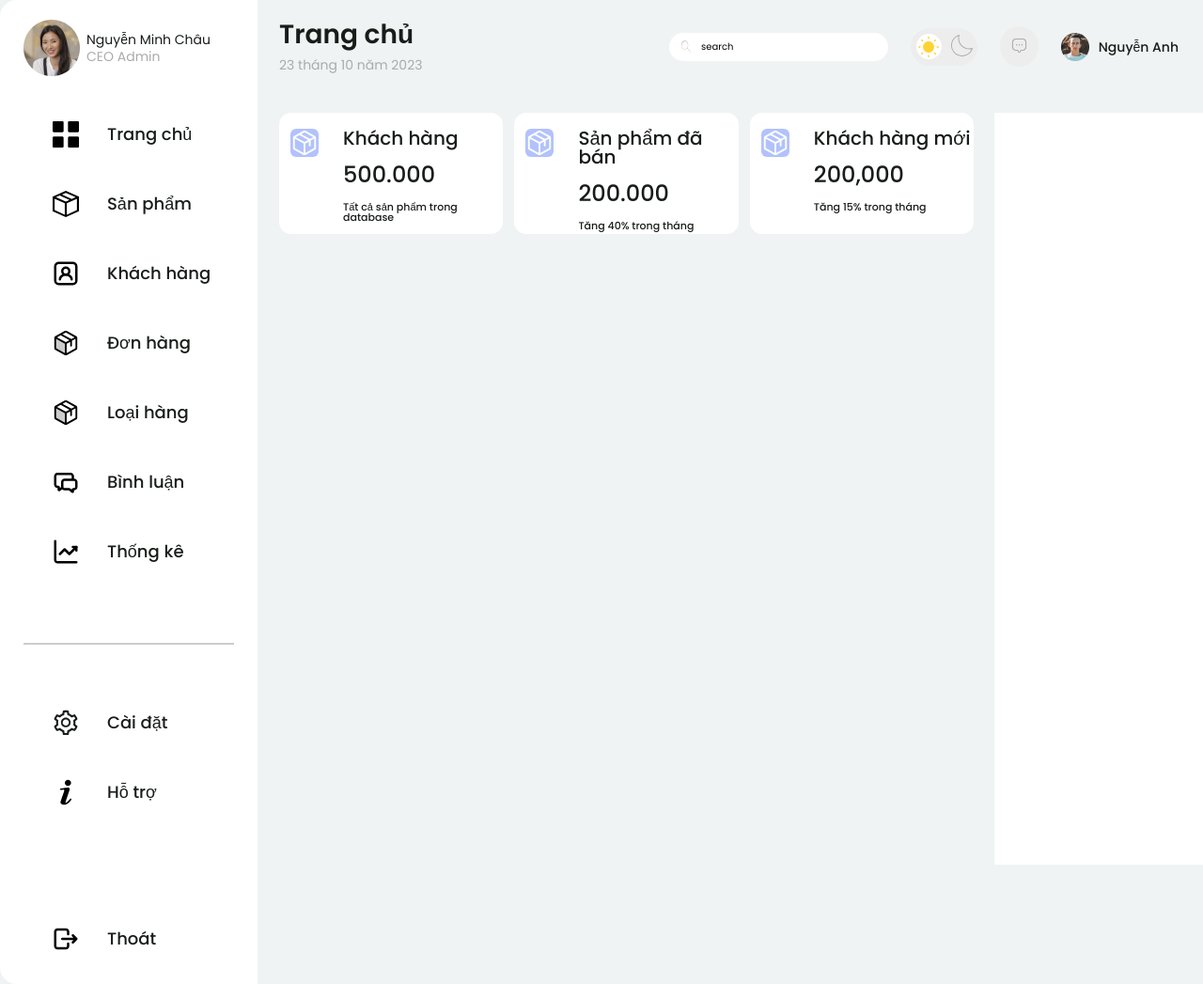
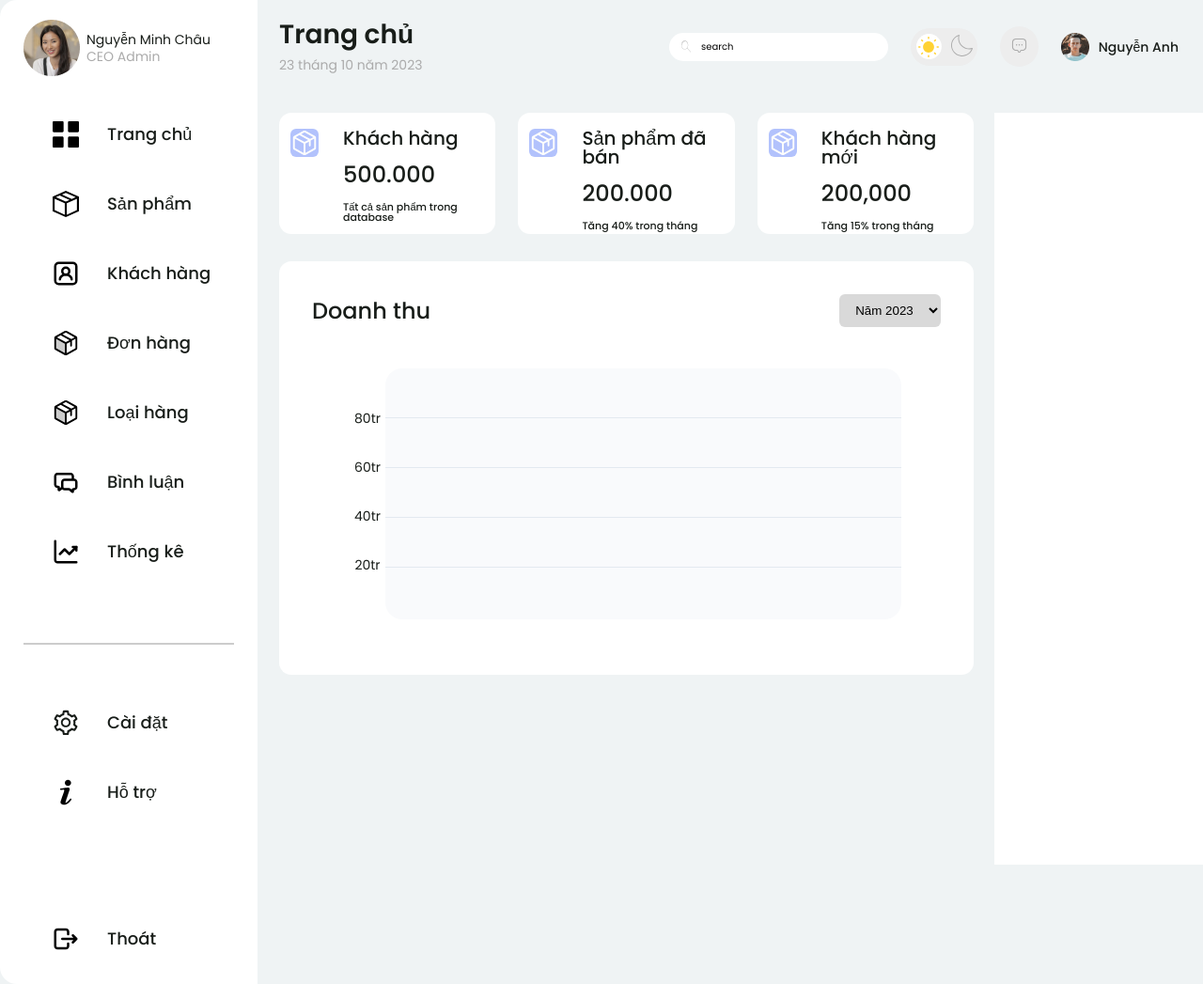
Before and after one commit to tuanhuynh0107/wd18031, a PHP site: page /html/admin.html in a window 1280 px wide. Shown: the whole page at 94% size. Run offline with PHP 8.4, Linux system fonts and the light colour scheme.

Commit message:
code admin

```diff
--- a/assets/css/admin.css
+++ b/assets/css/admin.css
@@ -21,6 +21,7 @@ html {
     --primary-color--font2: #ababab;
     --primary-color--font3: #FEFEFD;
     --primary-color--bg: #879FFF;
+    --primary-color--bg--btn: #d9d9d9;
 }
 
 .root {
@@ -192,18 +193,23 @@ html {
 /*  main notify */
 
 .main {
-    margin-top: 44px;
+       margin-top: 44px;
     align-items: flex-start;
 }
 
 
 /* total product */
+.main-content {
+    width: 100%;
+    flex-grow: 1;
+    margin-right: 22px;
+    flex-direction: column;
+    gap: 29px;
+}
+
 .box-total {
-    width: 100%;
-    gap: 12px;
-    flex-grow: 1;
-    justify-content: space-between;
-    margin-right: 22px;
+   width: 100%;
+   gap: 24px;
 }
 
 .total_product {
@@ -266,6 +272,71 @@ html {
     font-weight: 500;
 }
 
+/* revenue doanh thu */
+
+.revenue {
+    width: 100%;
+    background-color: #fff;
+    height: 440px;
+    border-radius: 13px;
+    padding: 35px;
+}
+
+
+.revenue__top {
+    justify-content: space-between;
+}
+
+.revenue__top--title>h4 {
+    color: var(--primary-color--font);
+    font-size: 2.4rem;
+    font-weight: 500;
+}
+
+.revenue__top--hendel{
+    border: none;
+    padding: 9px 13px;
+    border-radius: 6px;
+    background-color: var(--primary-color--bg--btn);
+}
+
+
+
+/* revenue__content--chart */
+
+.revenue__content {
+    position: relative;
+    margin-top: 44px;
+    padding-left: 78px;
+    padding-right: 42px;
+    padding-bottom: 45px;
+}
+.revenue__content--chart {
+    width: 100%;
+    height: 267px;
+    background: #F9FAFC;
+    border-radius: 18px;
+}
+
+.revenue--chart__line {
+    width: 100%;
+    height: 53px;
+    border-bottom: 1px solid #e3e9f0;
+}
+
+.revenue__content--price {
+    position: absolute;
+    flex-direction: column;
+    gap: 38px;
+    left: 45px;
+    top: 46px;
+}
+
+.revenue__content--price .price {
+    color: var(--primary-color--font);
+    font-size: 1.4rem;
+    font-weight: 400;
+}
 .notify {
     width: 30%;
     background-color: #fff;
--- a/html/admin.html
+++ b/html/admin.html
@@ -260,7 +260,8 @@
                 </div>
             </header>
             <main class="main row">
-                <div class="box-total row">
+                <div class="main-content row">
+                    <article class="box-total row">
                         <section class="total_product row">
                             <div class="total_product__icon">
                                 <svg xmlns="http://www.w3.org/2000/svg" width="30" height="30" viewBox="0 0 30 30" fill="none">
@@ -306,11 +307,38 @@
                                 <p class="total_product__content--desc">Tăng 15% trong tháng</p>
                             </div>
                         </section>
+                    </article>
+                    <article class="revenue">
+                        <div class="revenue__top row">
+                            <div class="revenue__top--title">
+                                <h4>Doanh thu</h4>
                             </div>
 
+                            <select class="revenue__top--hendel">
+                                <option value="1">Năm 2023</option>
+                                <option value="2">Năm 2024</option>
+                                <option value="3">Năm 2025</option>
+                            </select>
+                        </div>
+                        <div class="revenue__content">
+                            <div class="revenue__content--chart">
+                                <div class="revenue--chart__line"></div><div class="revenue--chart__line"></div> <div class="revenue--chart__line"></div><div class="revenue--chart__line"></div>
+                            </div>
+
+                            <div class="revenue__content--price row">
+                                <p class="price">80tr</p>
+                                <p class="price">60tr</p>
+                                <p class="price">40tr</p>
+                                <p class="price">20tr</p>
+                            </div>
+                        </div>
+
+                    </article>
+                </div>
                 <article class="notify">
 
                 </article>
+
             </main>
        </div>
     </div>
```
Also changed, not shown: html/text.html (deleted, +0 -48 lines). Lines whose indentation alone changed are shown as unchanged.
